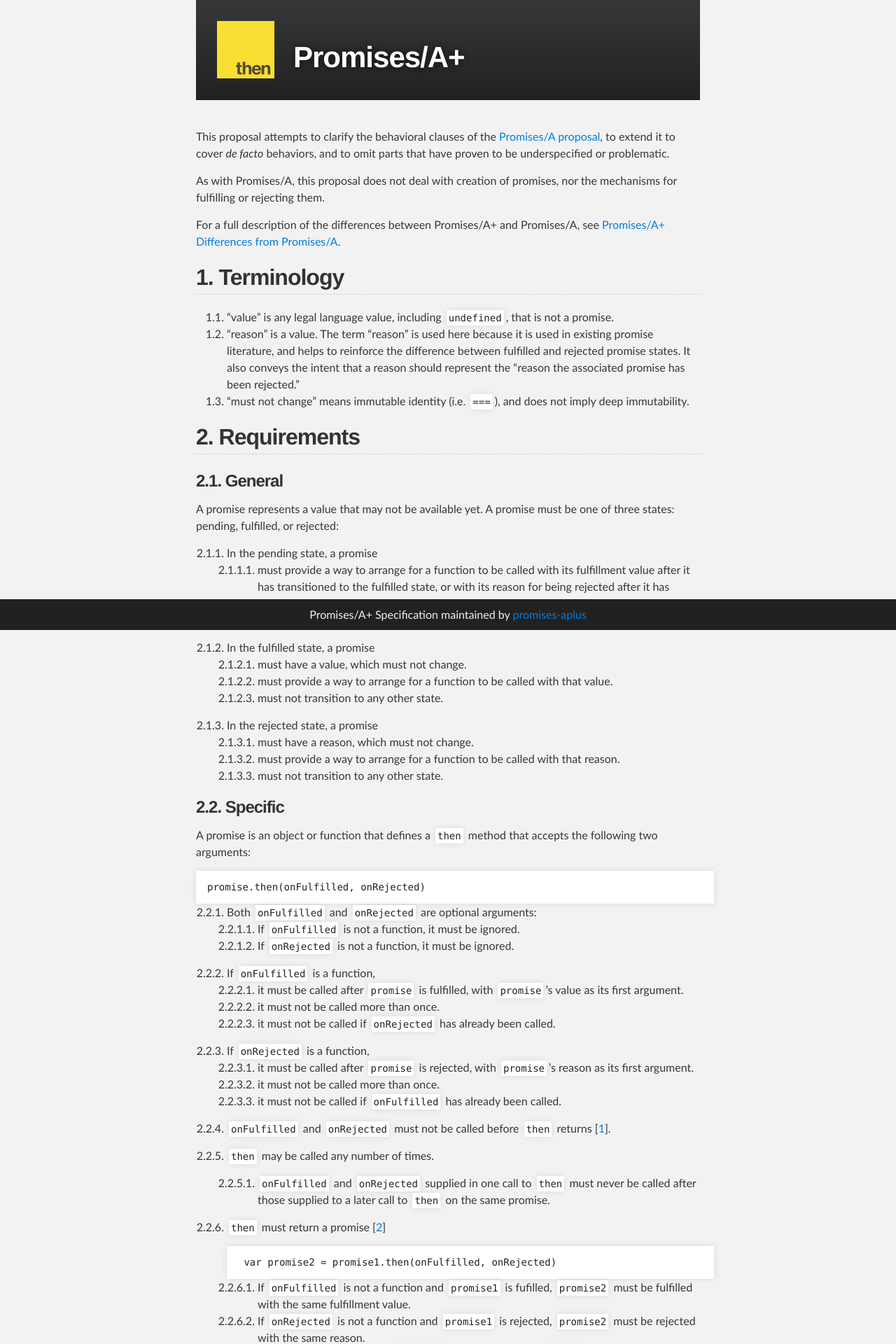
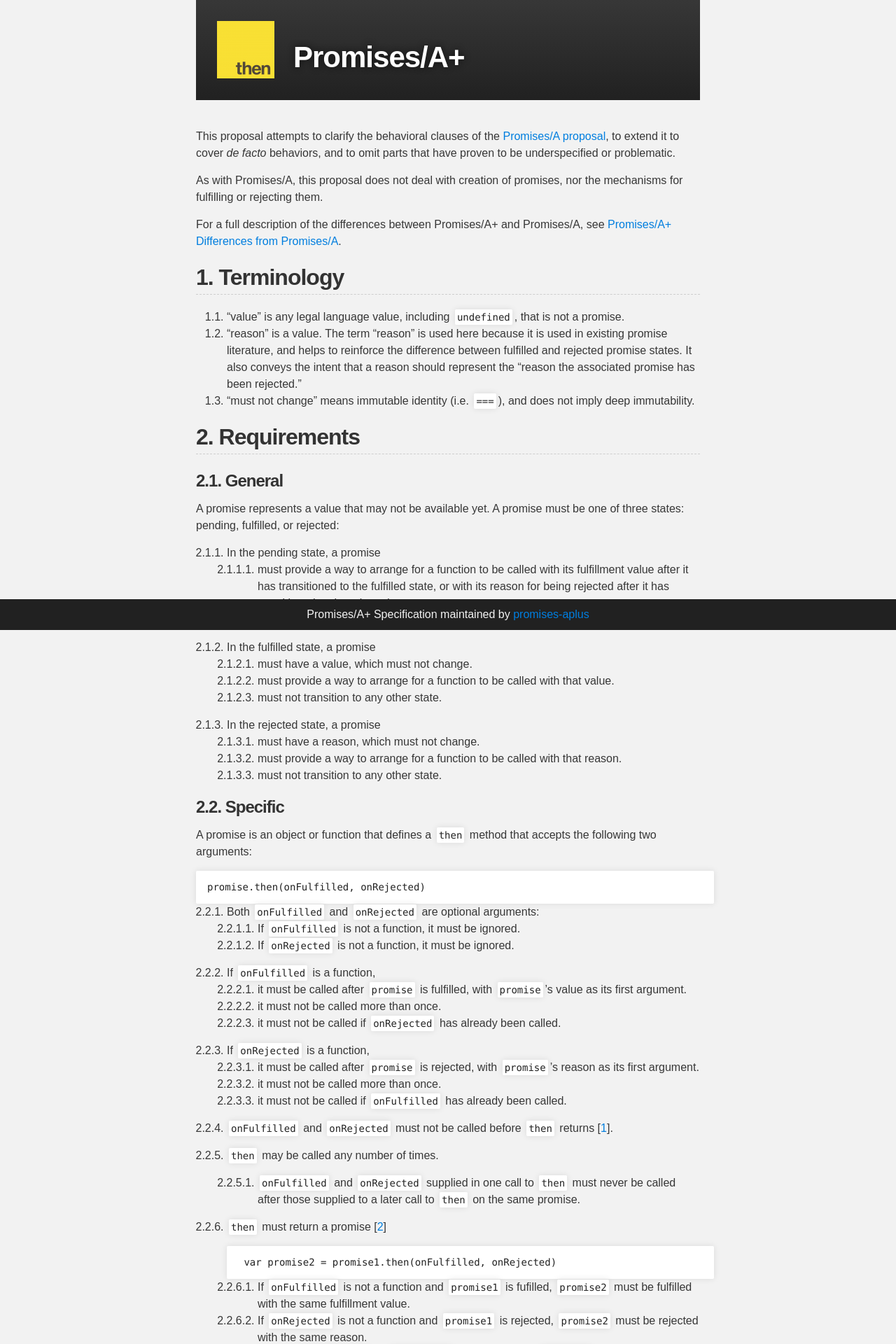
Before and after one commit to promises-aplus/promises-spec, a Jekyll site: the page built from index.md, in a window 1280 px wide. Shown: the top 1920 px of the page at 70% size. Built offline with Jekyll 4.4.1, drawn with Linux system fonts in a browser that asks for light colours.

Commit message:
Switch to Arial, sadly, as windows renders Helvetica Neue and Helvetica badly.  See promises-aplus/promises-spec@51d10ec

```diff
--- a/assets/stylesheet.css
+++ b/assets/stylesheet.css
@@ -58,7 +58,7 @@ html {
   box-sizing: border-box;
   color:#373737;
   font-size: 16px;
-  font-family: 'Myriad Pro', Calibri, Helvetica, Arial, sans-serif;
+  font-family: Arial, 'Helvetica Neue', Helvetica, sans-serif;
   line-height: 1.5;
   -webkit-font-smoothing: antialiased;
 }
@@ -67,7 +67,7 @@ h1, h2, h3, h4, h5, h6 {
   margin: 10px 0;
   font-weight: 700;
   color: #333333;
-  font-family: 'Helvetica Neue', Helvetica, Arial, sans-serif;
+  font-family: Arial, 'Helvetica Neue', Helvetica, sans-serif;
   letter-spacing: -1px;
 }
 
```
